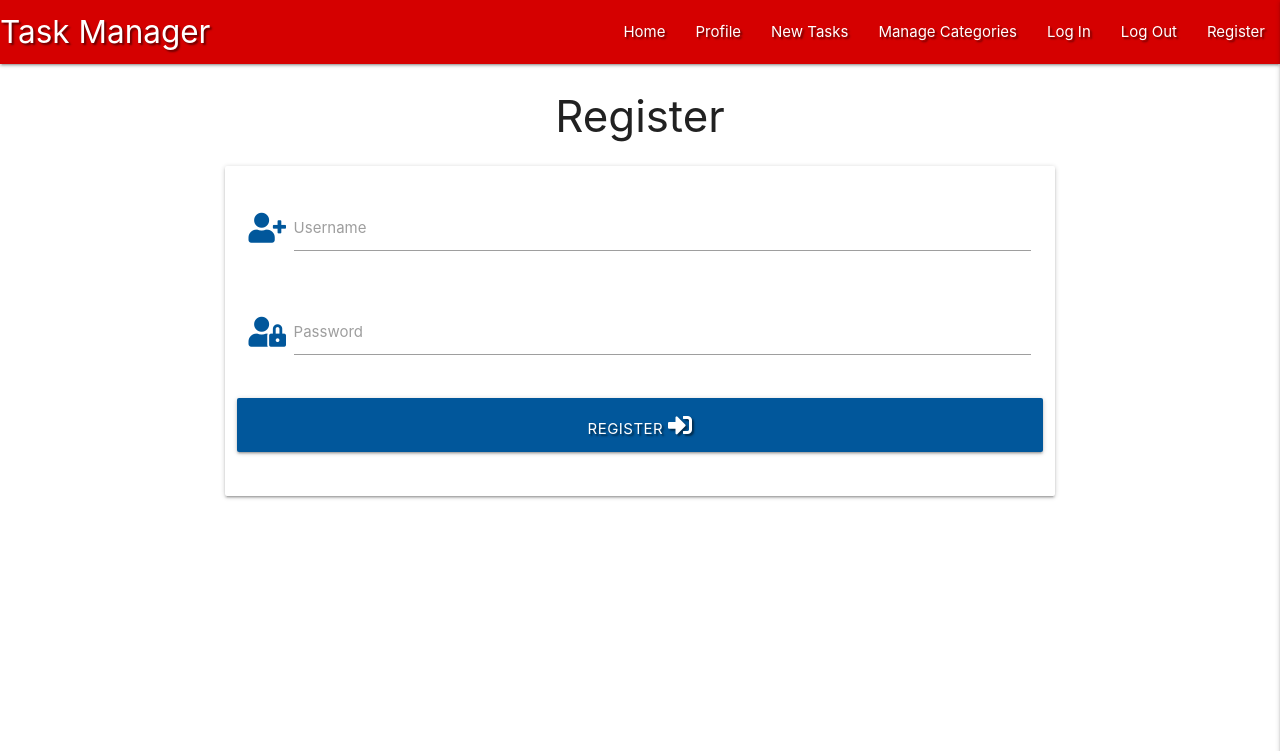
After one commit to mickmccann/task_manager, a Flask app: page /register in a window 1280 px wide. The commit adds this page. Shown: the top 751 px of the page. Run offline with Flask 2, Linux system fonts and the light colour scheme; some libraries are stand-ins or nearby versions.

Commit message:
Add register template

```diff
--- a/app.py
+++ b/app.py
@@ -6,6 +6,7 @@ from flask_pymongo import PyMongo
 from bson.objectid import ObjectId
 if os.path.exists("env.py"):
     import env
+from werkzeug.security import generate_password_hash, check_password_hash
 
 
 app = Flask(__name__)
@@ -23,6 +24,11 @@ def get_tasks():
     return render_template("tasks.html", tasks=tasks)
 
 
+@app.route("/register", methods=["GET","POST"])
+def register():
+    return render_template("register.html")
+
+
 if __name__ == "__main__":
     app.run(host=os.environ.get("IP"),
     port=int(os.environ.get("PORT")),
--- a/templates/base.html
+++ b/templates/base.html
@@ -14,7 +14,7 @@
 <body>
     <header>
         <!-- Main top navbar -->
-        <nav class="nav-extended text-shadow blue-grey darken-1">
+        <nav class="nav-extended text-shadow red accent-4">
             <div class="nav-wrapper">
             <a href="{{ url_for('get_tasks') }}" class="brand-logo">Task Manager</a>
             <a href="#" data-target="mobile-demo" class="sidenav-trigger right"><i class="fas fa-bars"></i></a>
@@ -25,7 +25,7 @@
                 <li><a href="#">Manage Categories</a></li>
                 <li><a href="#">Log In</a></li>
                 <li><a href="#">Log Out</a></li>
-                <li><a href="#">Register</a></li>
+                <li><a href="{{ url_for('register') }}">Register</a></li>
             </ul>
             </div>
         </nav>
@@ -39,7 +39,7 @@
             <li><a href="#">Manage Categories</a></li>
             <li><a href="#">Log In</a></li>
             <li><a href="#">Log Out</a></li>
-            <li><a href="#">Register</a></li>
+            <li><a href="{{ url_for('register') }}">Register</a></li>
         </ul>
     </header>
     {% block content %}
--- /dev/null
+++ b/templates/register.html
@@ -0,0 +1,35 @@
+{% extends "base.html" %}
+{% block content%}
+
+<h3 class="center-align">Register</h3>
+
+<div class="row">
+    <form class="col s12 m8 offset-m2" method="POST" action="{{ url_for('register') }}">
+        <div class="card-panel">
+            <!--Username-->
+            <div class="row">
+                <div class="input-field col s12">
+                    <i class="fas fa-user-plus prefix light-blue-text text-darken-4"></i>
+                    <input id="username" name="username" type="text" class="validate">
+                    <label for="username">Username</label>
+                </div>
+            </div>
+            <!--Password-->
+            <div class="row">
+                <div class="input-field col s12">
+                    <i class="fas fa-user-lock prefix light-blue-text text-darken-4"></i>
+                        <input id="password" name="password" type="password" class="validate">
+                    <label for="password">Password</label>
+                </div>
+            </div>
+            <!--Register-->
+            <div class="row">
+                <button type="submit" class="col s12 btn-large light-blue darken-4 text-shadow">
+                    Register <i class="fas fa-sign-in-alt"></i>
+                </button>
+            </div>
+        </div>
+    </form>
+</div>
+
+{% endblock %}
```
